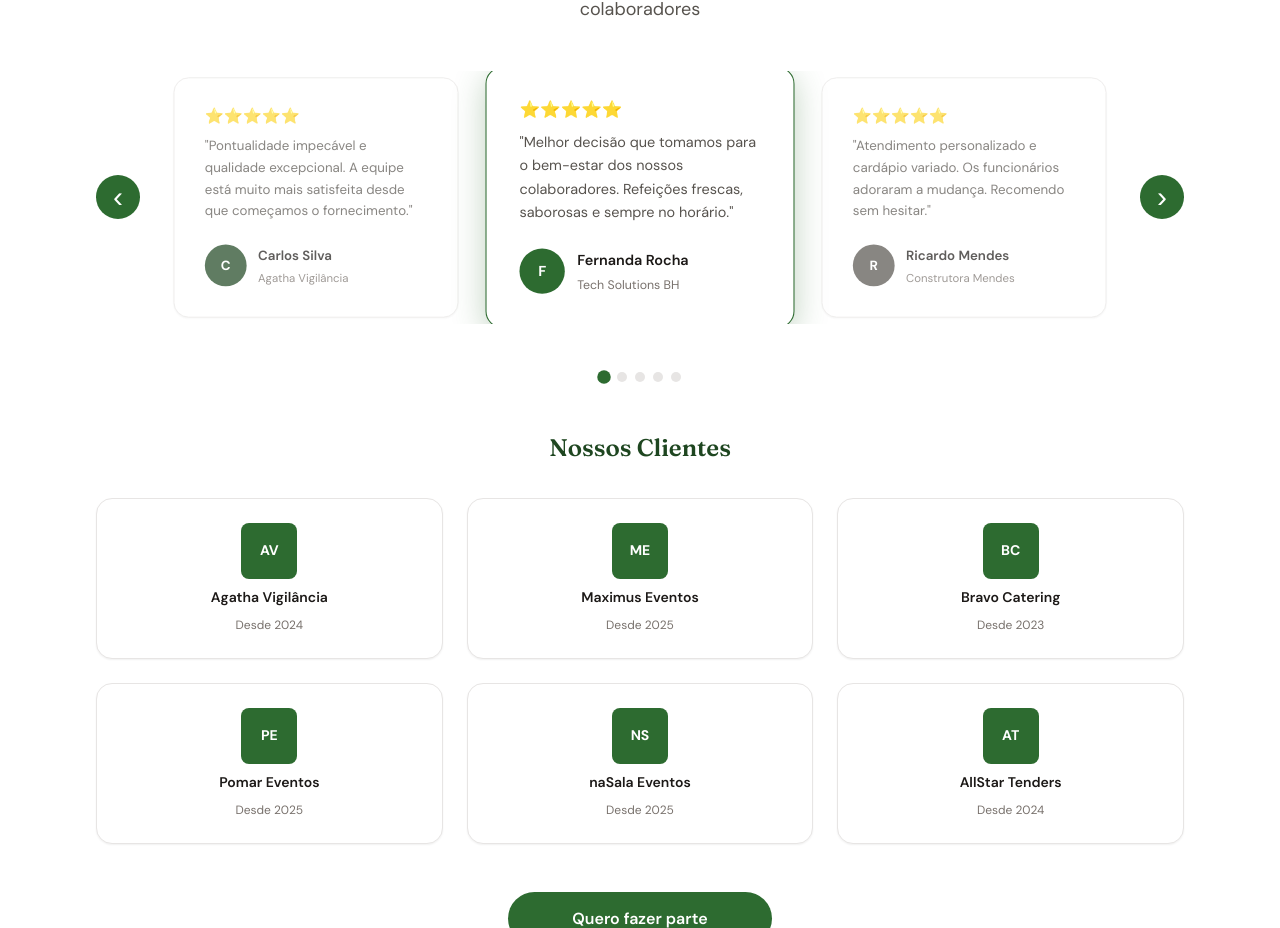
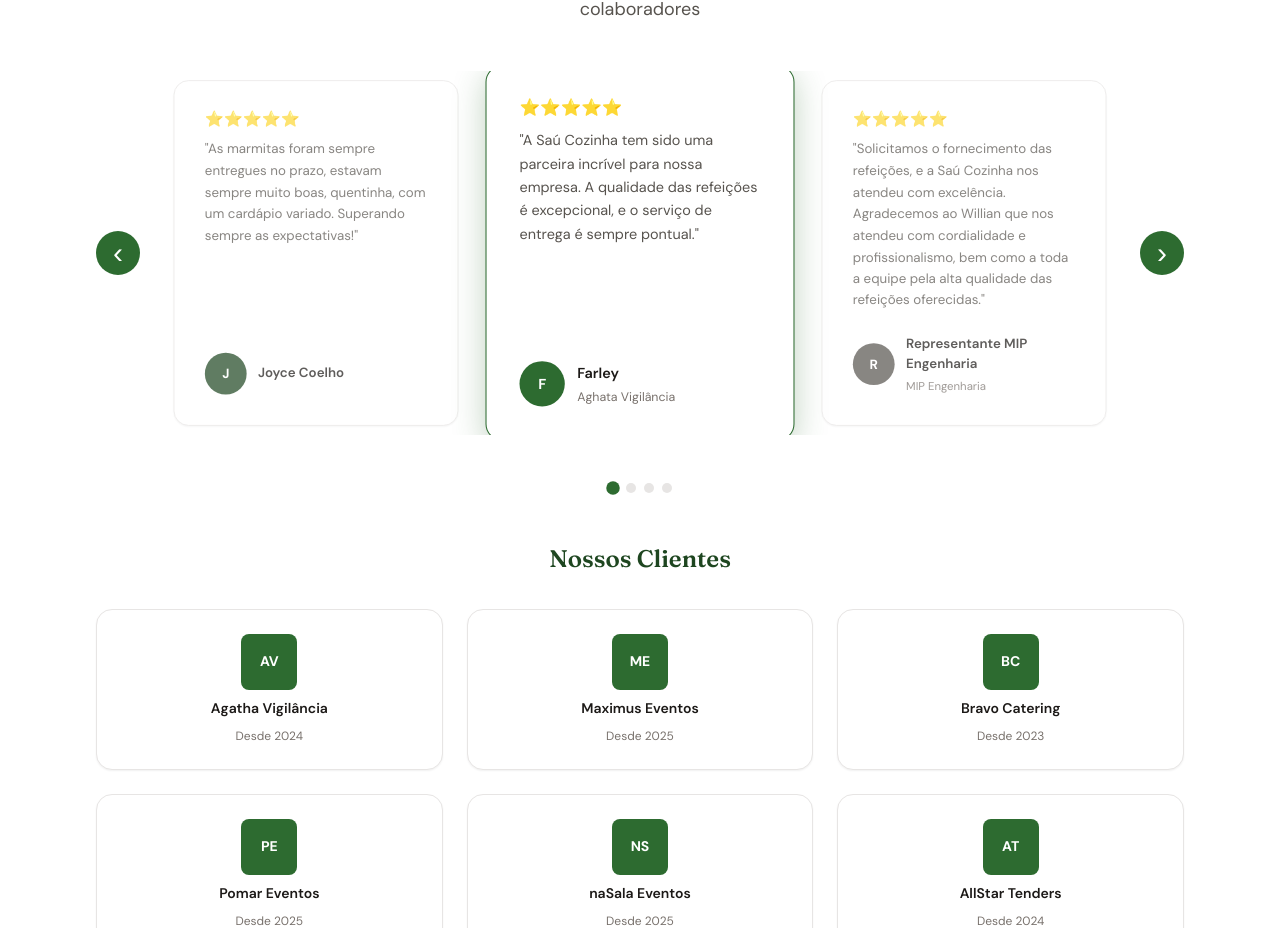
Before and after one commit to Guelmcf/Landing-page-sau, a React (Vite) app: page / in a window 1280 px wide. Shown: the part 2597-3525 px from the top of the page. Built offline with nearby package versions, Linux system fonts and the light colour scheme.

Commit message:
Remove placeHolder user reviews and add real ones

```diff
--- a/src/components/clients.tsx
+++ b/src/components/clients.tsx
@@ -4,43 +4,35 @@ import './clients.css';
 const reviews = [
     {
         stars: 5,
-        text: '"Pontualidade impecável e qualidade excepcional. A equipe está muito mais satisfeita desde que começamos o fornecimento."',
-        name: 'Carlos Silva',
-        company: 'Agatha Vigilância',
-        initial: 'C',
+        text: '"As marmitas foram sempre entregues no prazo, estavam sempre muito boas, quentinha, com um cardápio variado. Superando sempre  as expectativas!"',
+        name: 'Joyce Coelho',
+        company: '',
+        initial: 'J',
         avatarClass: 'cl-avatar--1',
     },
     {
         stars: 5,
-        text: '"Melhor decisão que tomamos para o bem-estar dos nossos colaboradores. Refeições frescas, saborosas e sempre no horário."',
-        name: 'Fernanda Rocha',
-        company: 'Tech Solutions BH',
+        text: '"A Saú Cozinha tem sido uma parceira incrível para nossa empresa. A qualidade das refeições é excepcional, e o serviço de entrega é sempre pontual."',
+        name: 'Farley',
+        company: 'Aghata Vigilância',
         initial: 'F',
         avatarClass: 'cl-avatar--2',
     },
     {
         stars: 5,
-        text: '"Atendimento personalizado e cardápio variado. Os funcionários adoraram a mudança. Recomendo sem hesitar."',
-        name: 'Ricardo Mendes',
-        company: 'Construtora Mendes',
+        text: '"Solicitamos o fornecimento das refeições, e a Saú Cozinha nos atendeu com excelência. Agradecemos ao Willian que nos atendeu com cordialidade e profissionalismo, bem como a toda a equipe pela alta qualidade das refeições oferecidas."',
+        name: 'Representante MIP Engenharia',
+        company: 'MIP Engenharia',
         initial: 'R',
         avatarClass: 'cl-avatar--3',
     },
     {
         stars: 5,
-        text: '"Desde que contratamos o serviço, o absenteísmo caiu e o ânimo no escritório aumentou visivelmente."',
-        name: 'Ana Paula Lima',
-        company: 'Lima Contabilidade',
-        initial: 'A',
+        text: '"Desde quando crontratamos a Saú Cozinha, a qualidade das refeições e o atendimento têm sido excepcionais. A equipe é sempre atenciosa e pronta para atender nossas necessidades."',
+        name: 'Flavia Joviana',
+        company: 'F Figueiredo Coordenação e Gestão',
+        initial: 'F',
         avatarClass: 'cl-avatar--4',
-    },
-    {
-        stars: 5,
-        text: '"Flexibilidade no cardápio e preço justo. Exatamente o que precisávamos para nossa equipe de 80 pessoas."',
-        name: 'Marcos Oliveira',
-        company: 'Grupo Oliveira Logística',
-        initial: 'M',
-        avatarClass: 'cl-avatar--5',
     },
 ];
 
```
